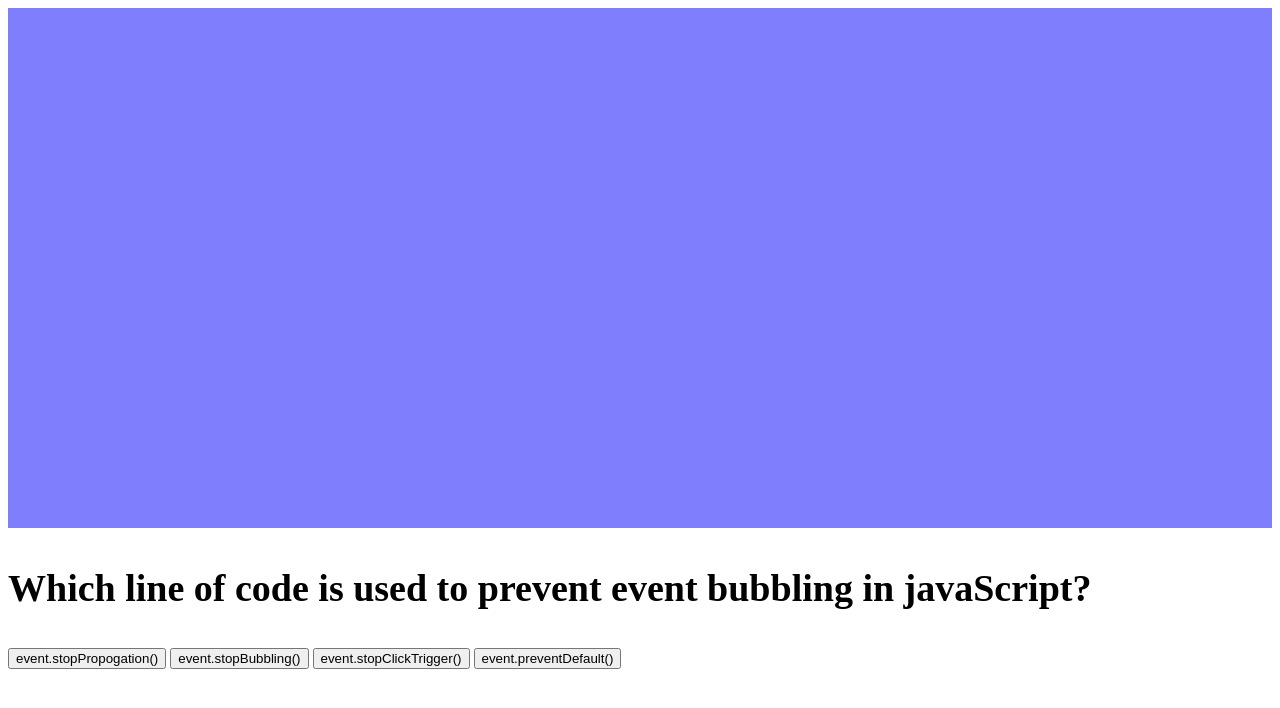
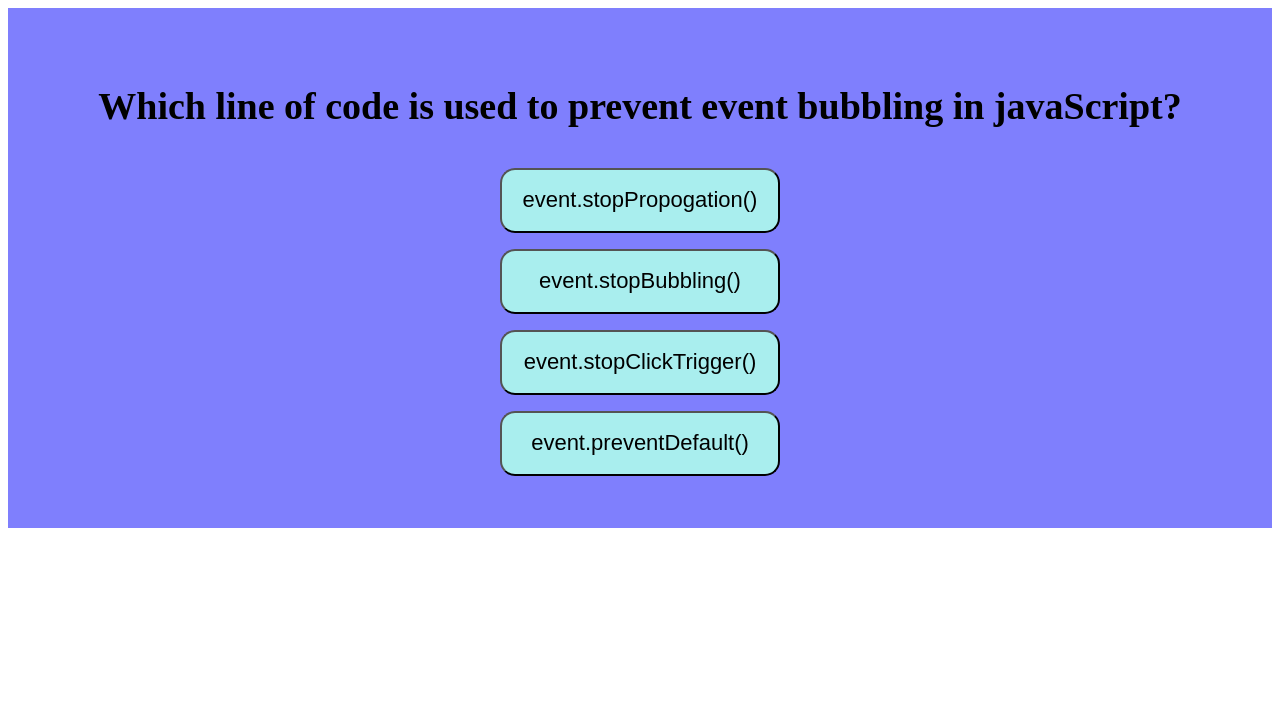
Before and after one commit to AvivaRubenstein/coding-quiz, a plain HTML site: page index.html in a window 1280 px wide. Both pictures are taken after a click on the button "Begin". Drawn offline with Linux system fonts and the light colour scheme.

Commit message:
solved how to insert multiple lines of HTML into .innerHTML, and used data attributes, so that the intro section would be fully replaced by question 1 rather than just disappear

```diff
--- a/Assets/script.js
+++ b/Assets/script.js
@@ -1,10 +1,17 @@
 var beginButton = document.querySelector("#begin");
-var intro = document.querySelector("#intro");
-var q1 = document.querySelector("#question1");
-
-q1.style.display="none";
+var container = document.querySelector(".container");
+var correct = document.querySelector(".correct");
 
 beginButton.addEventListener("click", function (event){
-    intro.innerHTML=" ";
-    q1.style.display="block";
+    container.innerHTML ="<h1>Which line of code is used to prevent event bubbling in javaScript?</h1>" +
+    "<button class = 'choice' class = 'correct'>event.stopPropogation()</button>" +
+    "<button class = 'choice'>event.stopBubbling()</button>" +
+    "<button class = 'choice'>event.stopClickTrigger()</button>"+
+    "<button class = 'choice'>event.preventDefault()</button>";
+    container.dataset.stage="question1";
 })
+
+correct.addEventListener("click", function(event) {
+    correct.setAttribute("style", "background-color: #00ff00;");
+
+})
--- a/Assets/style.css
+++ b/Assets/style.css
@@ -1,4 +1,4 @@
-.container #intro{
+.container {
     display: flex;
     background-color: rgb(127, 127, 253);
     flex-direction: column;
@@ -21,6 +21,11 @@
     font-size: 22px;
     background-color: rgb(54, 222, 104);
 }
-#question1{
-
+.choice{
+    height: 65px;
+    width: 280px;
+    margin: 8px;
+    border-radius: 15px;
+    font-size: 22px;
+    background-color:rgb(169, 238, 238) ;
 }
--- a/index.html
+++ b/index.html
@@ -9,22 +9,14 @@
 </head>
 
 <body>
-  <section class="container">
-    <section id="intro">
+  <section class="container" data-stage="intro">
+
     <h1>Coding Quiz Challenge</h1>
     <p>Try to answer the following code-related questions to practice for coding interviews!
         You will have 10 seconds to answer each question.  Click "Begin" to start!
     </p>
     <button id = "begin">Begin</button>
-    </section>
 
-    <section id="question1">
-        <h1>Which line of code is used to prevent event bubbling in javaScript?</h1>
-        <button class = "choice">event.stopPropogation()</button>
-        <button class = "choice">event.stopBubbling()</button>
-        <button class = "choice">event.stopClickTrigger()</button>
-        <button class = "choice">event.preventDefault()</button>
-    </section>
   </section>
 
   <script src="./Assets/script.js"></script>
```
